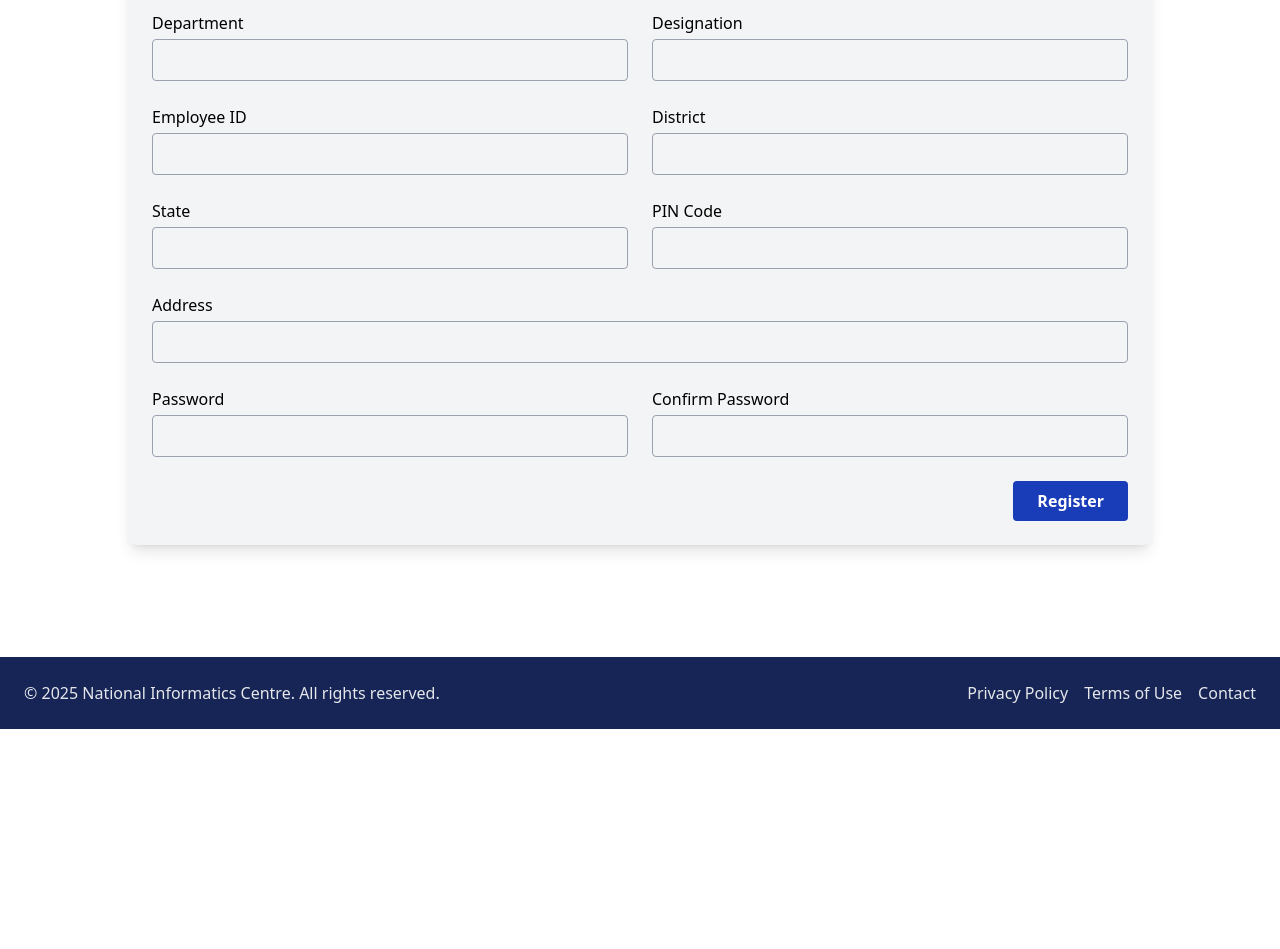
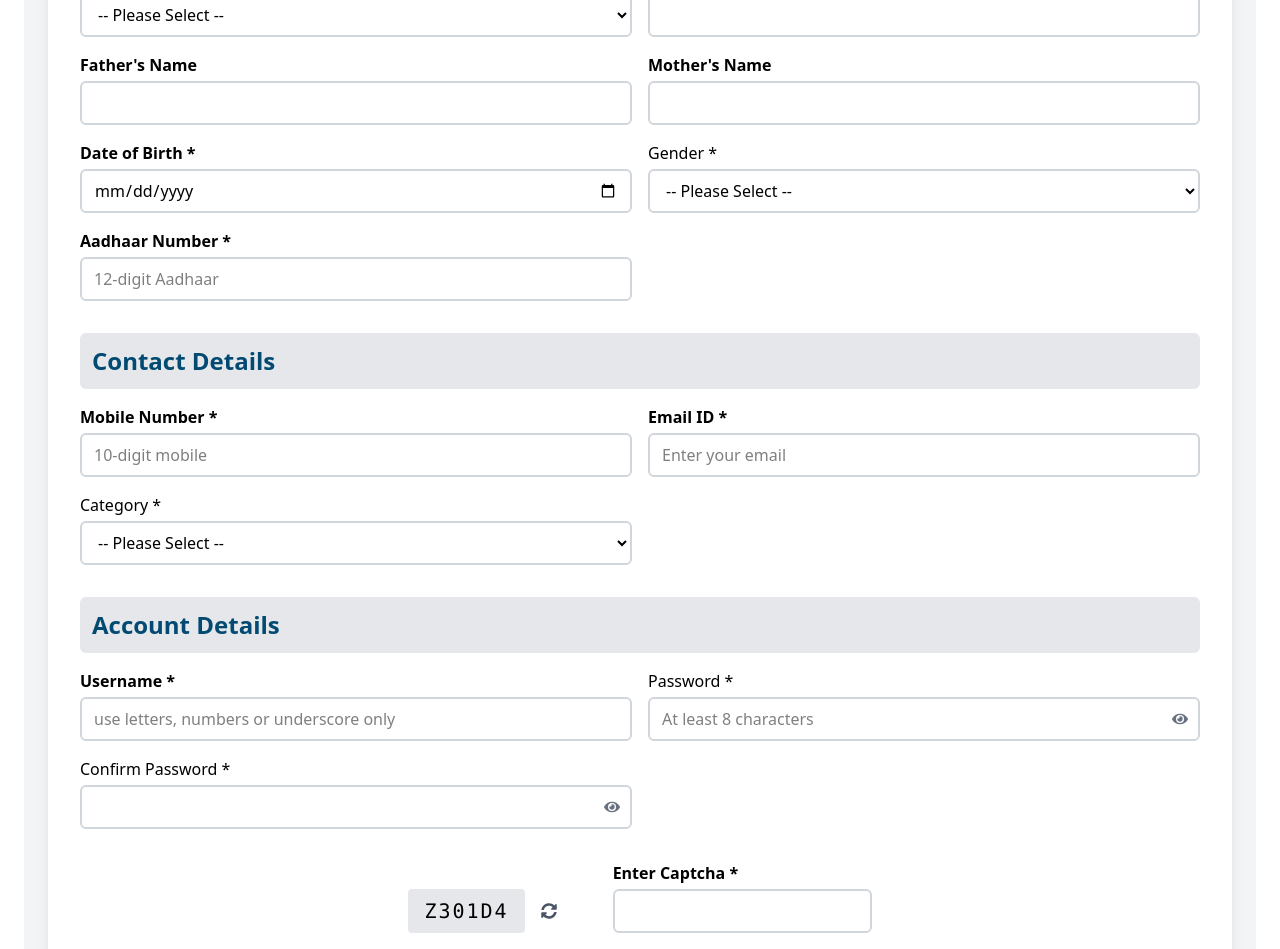
Before and after one commit to WilliamHails/nic-website, a React (Vite) app: page /register in a window 1280 px wide. Shown: the part 563-1512 px from the top of the page. Before the commit the page ends 1292 px from the top, so only its background shows below. Built offline with nearby package versions, Linux system fonts and the light colour scheme.

Commit message:
Modified the register page

```diff
--- a/src/pages/Register.jsx
+++ b/src/pages/Register.jsx
@@ -1,89 +1,331 @@
 // src/pages/Register.jsx
-import React, { useState } from 'react'
+import React, { useState, useEffect, useRef } from 'react'
+import { FaEye, FaEyeSlash, FaSyncAlt } from 'react-icons/fa'
+
+const DISTRICTS = [
+  'West Tripura', 'Dhalai', 'Gomati', 'North Tripura',
+  'Sepahijala', 'South Tripura', 'Unakoti', 'Khowai'
+]
+const CATEGORIES = ['General', 'SC', 'ST', 'OBC', 'EWS']
+const TITLES = ['Mr', 'Ms', 'Mrs', 'Dr', 'Prof']
 
 export default function Register() {
   const [form, setForm] = useState({
+    isResident: '',
+    prtcNumber: '',
+    prtcDistrict: '',
+    prtcDate: '',
+    prtcFile: null,
+    title: '',
     fullName: '',
+    fatherName: '',
+    motherName: '',
+    dateOfBirth: '',
+    gender: '',
+    aadhaar: '',
+    mobile: '',
     email: '',
-    mobile: '',
-    gender: '',
-    dateOfBirth: '',
-    aadhaar: '',
-    department: '',
-    designation: '',
-    employeeId: '',
-    address: '',
-    district: '',
-    state: '',
-    pinCode: '',
+    category: '',
+    username: '',
     password: '',
     confirmPassword: '',
+    captchaInput: '',
   })
+  const [previewUrl, setPreviewUrl] = useState(null)
+  const [showPwd, setShowPwd] = useState(false)
+  const [showConfirm, setShowConfirm] = useState(false)
+  const [status, setStatus] = useState('')
+  const [captcha, setCaptcha] = useState('')
 
-  const [status, setStatus] = useState('')
+
+  const genCaptcha = () =>
+    Math.random().toString(36).slice(-6).toUpperCase()
+  useEffect(() => {
+    setCaptcha(genCaptcha())
+  }, [])
 
   const handleChange = e => {
-    setForm({ ...form, [e.target.name]: e.target.value })
+    const { name, value, files } = e.target
+    if (name === 'prtcFile') {
+      const file = files[0]
+      setForm(f => ({ ...f, prtcFile: file }))
+      if (file && file.type.startsWith('image/')) {
+        setPreviewUrl(URL.createObjectURL(file))
+      } else {
+        setPreviewUrl(null)
+      }
+    } else {
+      setForm(f => ({ ...f, [name]: value }))
+    }
   }
 
   const handleSubmit = e => {
     e.preventDefault()
-
     if (form.password !== form.confirmPassword) {
-      setStatus('Passwords do not match')
+      setStatus(' Passwords do not match')
       return
     }
 
-    console.log('Submitted Data:', form)
-    setStatus('Registration successful')
+    if (form.captchaInput.toUpperCase() !== captcha) {
+      setStatus(' Captcha does not match')
+      return
+    }
+
+    console.log('Registration data:', form)
+    setStatus(' Registration successful!')
+
     setForm({
+      isResident: '',
+      prtcNumber: '',
+      prtcDistrict: '',
+      prtcDate: '',
+      prtcFile: null,
+      title: '',
       fullName: '',
+      fatherName: '',
+      motherName: '',
+      dateOfBirth: '',
+      gender: '',
+      aadhaar: '',
+      mobile: '',
       email: '',
-      mobile: '',
-      gender: '',
-      dateOfBirth: '',
-      aadhaar: '',
-      department: '',
-      designation: '',
-      employeeId: '',
-      address: '',
-      district: '',
-      state: '',
-      pinCode: '',
+      category: '',
+      username: '',
       password: '',
       confirmPassword: '',
+      captchaInput: '',
     })
+    setPreviewUrl(null)
+    setCaptcha(genCaptcha())
   }
 
   return (
-    <div className="px-6 py-10">
-      <h1 className="text-4xl font-bold text-blue-950 underline mb-8">User Registration</h1>
-      <p className="mb-10 text-lg">For new registration, please fill out the given form:</p>
+    <div className="max-w-7xl mx-auto px-6 py-12 bg-gray-100 rounded-2xl">
+      <h1 className="text-4xl font-bold text-sky-900 mb-4">User Registration</h1>
+      <p className="text-gray-700 mb-8">
+        Please complete all required fields marked with <span className="text-black">*</span>.
+      </p>
 
-      <form
-        onSubmit={handleSubmit}
-        className="grid grid-cols-1 md:grid-cols-2 gap-6 bg-gray-100 p-6 rounded-lg shadow-lg max-w-5xl mx-auto"
-      >
-        <Input label="Full Name" name="fullName" value={form.fullName} onChange={handleChange} />
-        <Input label="Email Address" name="email" type="email" value={form.email} onChange={handleChange} />
-        <Input label="Mobile Number" name="mobile" type="tel" value={form.mobile} onChange={handleChange} />
-        <Select label="Gender" name="gender" value={form.gender} onChange={handleChange} options={['Male', 'Female', 'Other']} />
-        <Input label="Date of Birth" name="dateOfBirth" type="date" value={form.dateOfBirth} onChange={handleChange} />
-        <Input label="Aadhaar Number" name="aadhaar" value={form.aadhaar} onChange={handleChange} />
-        <Input label="Department" name="department" value={form.department} onChange={handleChange} />
-        <Input label="Designation" name="designation" value={form.designation} onChange={handleChange} />
-        <Input label="Employee ID" name="employeeId" value={form.employeeId} onChange={handleChange} />
-        <Input label="District" name="district" value={form.district} onChange={handleChange} />
-        <Input label="State" name="state" value={form.state} onChange={handleChange} />
-        <Input label="PIN Code" name="pinCode" value={form.pinCode} onChange={handleChange} />
-        <Input label="Address" name="address" value={form.address} onChange={handleChange} fullWidth />
-        <Input label="Password" name="password" type="password" value={form.password} onChange={handleChange} />
-        <Input label="Confirm Password" name="confirmPassword" type="password" value={form.confirmPassword} onChange={handleChange} />
+      <form onSubmit={handleSubmit} className="space-y-8 bg-white p-8 shadow-lg rounded-lg">
 
-        <div className="md:col-span-2 flex justify-end">
+        {/* 1. General */}
+        <section>
+          <h2 className="text-2xl font-semibold text-sky-900 bg-gray-200 p-3 rounded-md mb-4">General</h2>
+          <div className="grid grid-cols-1 md:grid-cols-2 gap-4">
+            <Select
+              label="Are you permanent resident of Tripura? *"
+              name="isResident"
+              value={form.isResident}
+              onChange={handleChange}
+              options={['Yes', 'No']}
+            />
+          </div>
+        </section>
+
+        {/* 1a. Tripura Residence Detail */}
+        {form.isResident === 'Yes' && (
+          <section>
+            <h2 className="text-xl text-sky-900 font-semibold mb-3 bg-gray-200 p-3 rounded-md">
+              Tripura Residence Detail
+            </h2>
+            <div className="grid grid-cols-1 md:grid-cols-2 gap-4 items-end">
+              <Input
+                label="PRTC Number *"
+                name="prtcNumber"
+                value={form.prtcNumber}
+                onChange={handleChange}
+                placeholder="PRTC/1234/12345"
+                pattern="^[A-Za-z0-9/]+$"
+                maxLength="50"
+                required
+              />
+              <Select
+                label="PRTC Issuing District *"
+                name="prtcDistrict"
+                value={form.prtcDistrict}
+                onChange={handleChange}
+                options={DISTRICTS}
+                required
+              />
+              <Input
+                label="PRTC Issue Date *"
+                name="prtcDate"
+                type="date"
+                value={form.prtcDate}
+                onChange={handleChange}
+                max={new Date().toISOString().split('T')[0]}
+                required
+              />
+              <div>
+                <label className="block mb-1 font-medium">
+                  PRTC Certificate Document *
+                </label>
+                <input
+                  type="file"
+                  name="prtcFile"
+                  accept=".jpg,.png,.pdf"
+                  onChange={handleChange}
+                  required
+                  className="border-2 border-gray-300 hover:border-gray-400 transition rounded-md px-3 py-2 w-full hover:cursor-pointer hover:text-blue-700"
+                />
+                {previewUrl && (
+                  <img
+                    src={previewUrl}
+                    alt="preview"
+                    className="mt-2 h-24 border"
+                  />
+                )}
+              </div>
+            </div>
+          </section>
+        )}
+
+        {/* 2. Personal Information */}
+        <section>
+          <h2 className="text-2xl font-semibold text-sky-900 bg-gray-200 p-3 rounded-md mb-4">Personal Information</h2>
+          <div className="grid grid-cols-1 md:grid-cols-2 gap-4">
+            <Select label="Title *" name="title" value={form.title} onChange={handleChange} options={TITLES} required />
+            <Input label="Full Name *" name="fullName" value={form.fullName} onChange={handleChange} maxLength="100" required />
+            <Input label="Father's Name" name="fatherName" value={form.fatherName} onChange={handleChange} maxLength="100" />
+            <Input label="Mother's Name" name="motherName" value={form.motherName} onChange={handleChange} maxLength="100" />
+            <Input
+              label="Date of Birth *"
+              name="dateOfBirth"
+              type="date"
+              value={form.dateOfBirth}
+              onChange={handleChange}
+              max={new Date(new Date().setFullYear(new Date().getFullYear() - 18))
+                .toISOString().split('T')[0]}
+              required
+            />
+            <Select label="Gender *" name="gender" value={form.gender} onChange={handleChange} options={['Male', 'Female', 'Other']} required />
+            <Input
+              label="Aadhaar Number *"
+              name="aadhaar"
+              // type="password"
+              value={form.aadhaar}
+              onChange={handleChange}
+              pattern="\d{12}"
+              maxLength="12"
+              placeholder="12‑digit Aadhaar"
+              required
+            />
+          </div>
+        </section>
+
+        {/* 3. Contact Details */}
+        <section>
+          <h2 className="text-2xl font-semibold text-sky-900 bg-gray-200 p-3 rounded-md mb-4">Contact Details</h2>
+          <div className="grid grid-cols-1 md:grid-cols-2 gap-4">
+            <Input
+              label="Mobile Number *"
+              name="mobile"
+              type="tel"
+              value={form.mobile}
+              onChange={handleChange}
+              pattern="\d{10}"
+              placeholder="10‑digit mobile"
+              required
+            />
+            <Input
+              label="Email ID *"
+              name="email"
+              type="email"
+              value={form.email}
+              onChange={handleChange}
+              placeholder="Enter your email"
+              required
+            />
+            <Select label="Category *" name="category" value={form.category} onChange={handleChange} options={CATEGORIES} required />
+          </div>
+        </section>
+
+        {/* 4. Account Details */}
+        <section>
+          <h2 className="text-2xl font-semibold text-sky-900 bg-gray-200 p-3 rounded-md mb-4">Account Details</h2>
+          <div className="grid grid-cols-1 md:grid-cols-2 gap-4">
+            <Input
+              label="Username *"
+              name="username"
+              value={form.username}
+              onChange={handleChange}
+              pattern="^[A-Za-z0-9_]{3,30}$"
+              placeholder="use letters, numbers or underscore only"
+              required
+            />
+            <div className="flex flex-col">
+              <label className="font-medium mb-1">Password * </label>
+              <div className="relative">
+                <input
+                  name="password"
+                  type={showPwd ? 'text' : 'password'}
+                  value={form.password}
+                  onChange={handleChange}
+                  minLength="8"
+                  placeholder="At least 8 characters"
+                  required
+                  className="w-full border-2 border-gray-300 hover:border-gray-400 transition rounded-md px-3 py-2 pr-10 focus:outline-none focus:ring-2 focus:ring-blue-600"
+                />
+                <button
+                  type="button"
+                  onClick={() => setShowPwd(p => !p)}
+                  className="absolute right-3 top-1/2 transform -translate-y-1/2 text-gray-500"
+                >
+                  {showPwd ? <FaEyeSlash /> : <FaEye />}
+                </button>
+              </div>
+            </div>
+            <div className="flex flex-col">
+              <label className="font-medium mb-1">Confirm Password * </label>
+              <div className="relative">
+                <input
+                  name="confirmPassword"
+                  type={showConfirm ? 'text' : 'password'}
+                  value={form.confirmPassword}
+                  onChange={handleChange}
+                  minLength="8"
+                  required
+                  className="w-full border-2 border-gray-300 hover:border-gray-400 transition rounded-md px-3 py-2 pr-10 focus:outline-none focus:ring-2 focus:ring-blue-600"
+                />
+                <button
+                  type="button"
+                  onClick={() => setShowConfirm(c => !c)}
+                  className="absolute right-3 top-1/2 transform -translate-y-1/2 text-gray-500"
+                >
+                  {showConfirm ? <FaEyeSlash /> : <FaEye />}
+                </button>
+              </div>
+            </div>
+          </div>
+        </section>
+
+        {/* 5. Captcha & Submit */}
+        <section className="flex gap-4 items-center justify-center">
+          <div className="flex items-center justify-end mt-7 mr-10 space-x-4">
+            <div className="bg-gray-200 px-4 py-2 rounded text-xl font-mono tracking-widest cursor-default select-none">
+              {captcha}
+            </div>
+            <button
+              type="button"
+              onClick={() => setCaptcha(genCaptcha())}
+              className="text-gray-600 hover:text-gray-800 hover:cursor-pointer"
+            >
+              <FaSyncAlt />
+            </button>
+          </div>
+          <Input
+            label="Enter Captcha *"
+            name="captchaInput"
+            value={form.captchaInput}
+            onChange={handleChange}
+            required
+          />
+        </section>
+
+        <div className="text-center">
           <button
             type="submit"
-            className="bg-blue-800 text-white font-semibold px-6 py-2 rounded hover:bg-blue-900"
+            className="bg-blue-950 text-white text-lg font-semibold px-8 py-3 rounded hover:bg-sky-800 hover:cursor-pointer transition"
           >
             Register
           </button>
@@ -91,42 +333,66 @@ export default function Register() {
       </form>
 
       {status && (
-        <p className="text-center mt-6 text-green-700 font-semibold">{status}</p>
+        <p className="mt-6 text-center text-red-700 font-semibold">{status}</p>
       )}
     </div>
   )
 }
 
-function Input({ label, name, value, onChange, type = 'text', fullWidth = false }) {
+
+function Input({
+  label,
+  name,
+  value,
+  onChange,
+  type = 'text',
+  placeholder = '',
+  pattern,
+  maxLength,
+  minLength,
+  required = false,
+}) {
   return (
-    <div className={`flex flex-col ${fullWidth ? 'md:col-span-2' : ''}`}>
-      <label htmlFor={name} className="font-medium mb-1">{label}</label>
+    <div className="flex flex-col">
+      <label htmlFor={name} className="font-semibold mb-1">
+        {label}
+      </label>
       <input
+        id={name}
+        name={name}
         type={type}
-        name={name}
         value={value}
         onChange={onChange}
-        className="border border-gray-400 rounded px-3 py-2"
-        required
+        placeholder={placeholder}
+        pattern={pattern}
+        maxLength={maxLength}
+        minLength={minLength}
+        required={required}
+        className="border-2 border-gray-300 hover:border-gray-400 transition rounded-md px-3 py-2 focus:outline-none focus:ring-2 focus:ring-blue-600"
       />
     </div>
   )
 }
 
-function Select({ label, name, value, onChange, options }) {
+function Select({ label, name, value, onChange, options, required = false }) {
   return (
     <div className="flex flex-col">
-      <label htmlFor={name} className="font-medium mb-1">{label}</label>
+      <label htmlFor={name} className="font-medium mb-1">
+        {label}
+      </label>
       <select
+        id={name}
         name={name}
         value={value}
         onChange={onChange}
-        className="border border-gray-400 rounded px-3 py-2"
-        required
+        required={required}
+        className="border-2 border-gray-300 hover:border-gray-400 rounded-md hover:cursor-pointer px-3 py-2 bg-white focus:outline-none focus:ring-2 focus:ring-blue-600"
       >
-        <option value="">Select</option>
+        <option value="">-- Please Select --</option>
         {options.map(opt => (
-          <option key={opt} value={opt}>{opt}</option>
+          <option key={opt} value={opt}>
+            {opt}
+          </option>
         ))}
       </select>
     </div>
```
